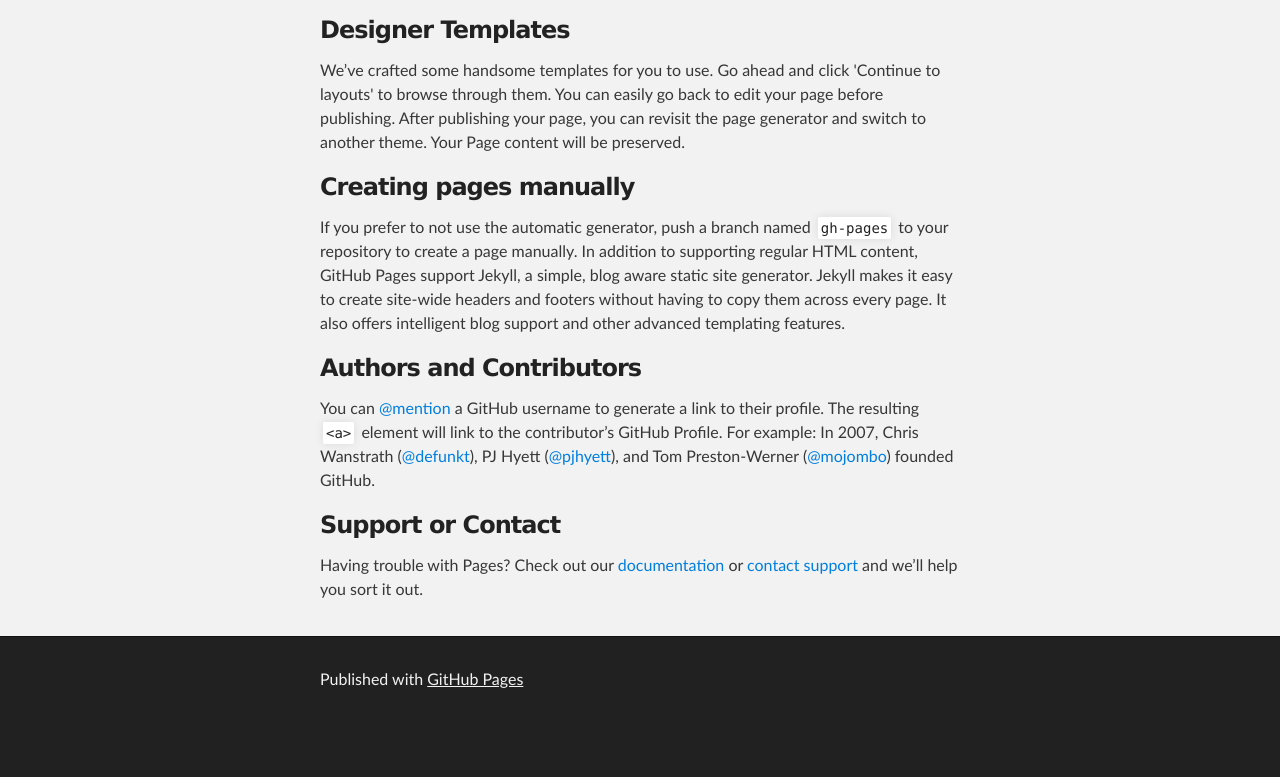
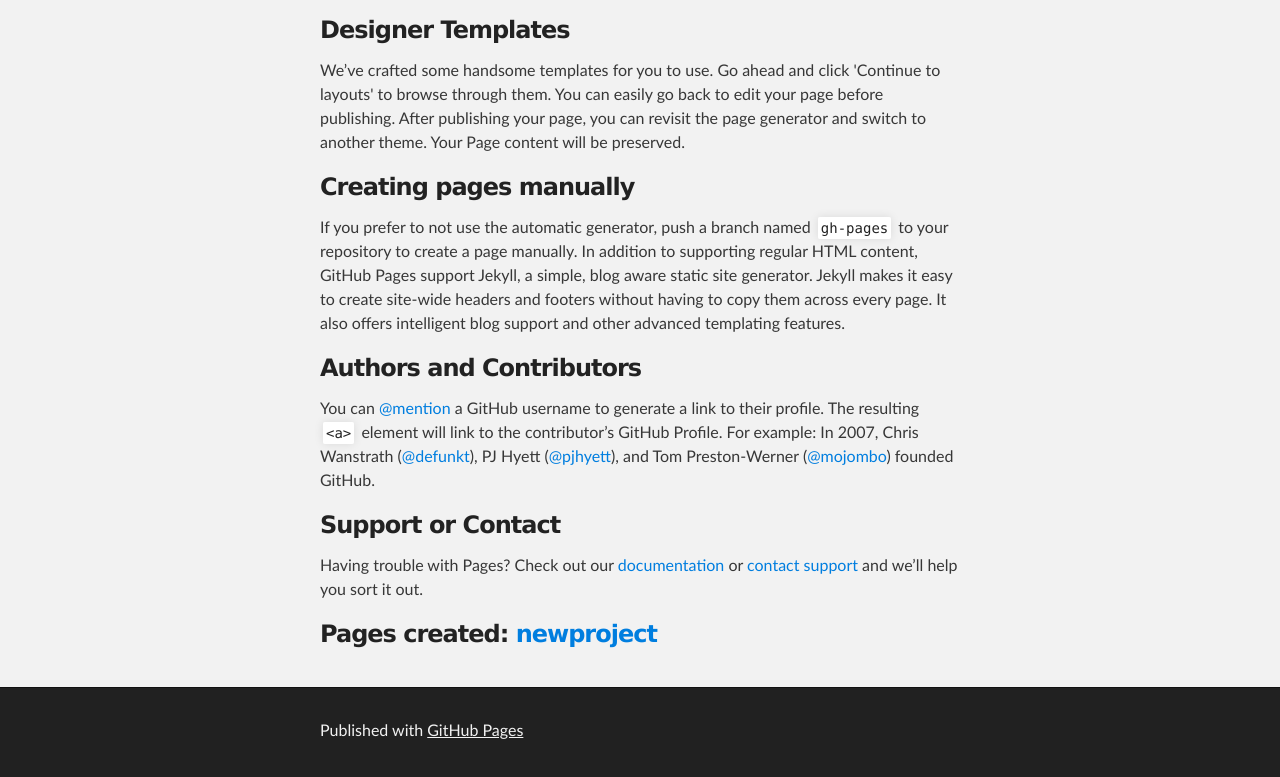
Before and after one commit to rahjah1/rahjah1.github.io, a plain HTML site: page index.html in a window 1280 px wide. Shown: the part 429-1206 px from the top of the page. Before the commit the page ends 1155 px from the top, so only its background shows below. Drawn offline with Linux system fonts and the light colour scheme.

Commit message:
Adding a link to newproject

```diff
--- a/index.html
+++ b/index.html
@@ -51,6 +51,11 @@
 <a id="support-or-contact" class="anchor" href="#support-or-contact" aria-hidden="true"><span aria-hidden="true" class="octicon octicon-link"></span></a>Support or Contact</h3>
 
 <p>Having trouble with Pages? Check out our <a href="https://help.github.com/pages">documentation</a> or <a href="https://github.com/contact">contact support</a> and we’ll help you sort it out.</p>
+
+<h3>
+<p>Pages created:
+<a href="https://rahjah1.github.io/newproject">newproject</a>
+</p>
       </section>
     </div>
 
```
